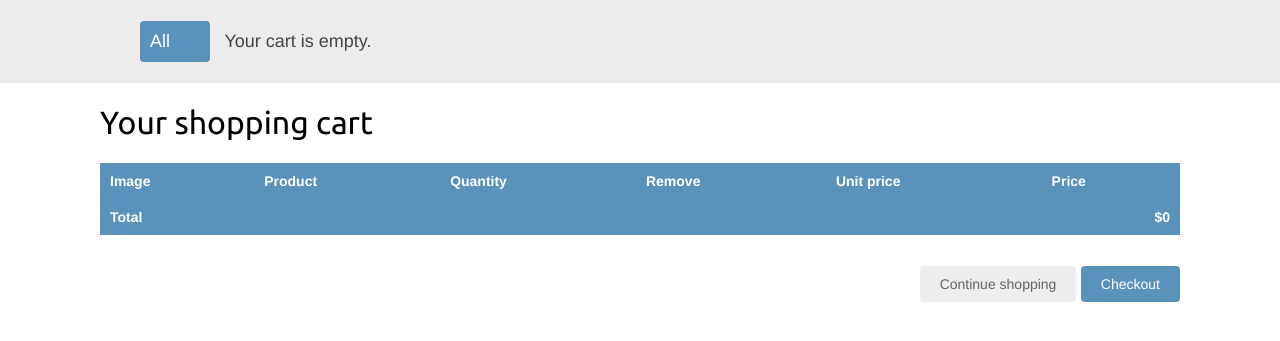
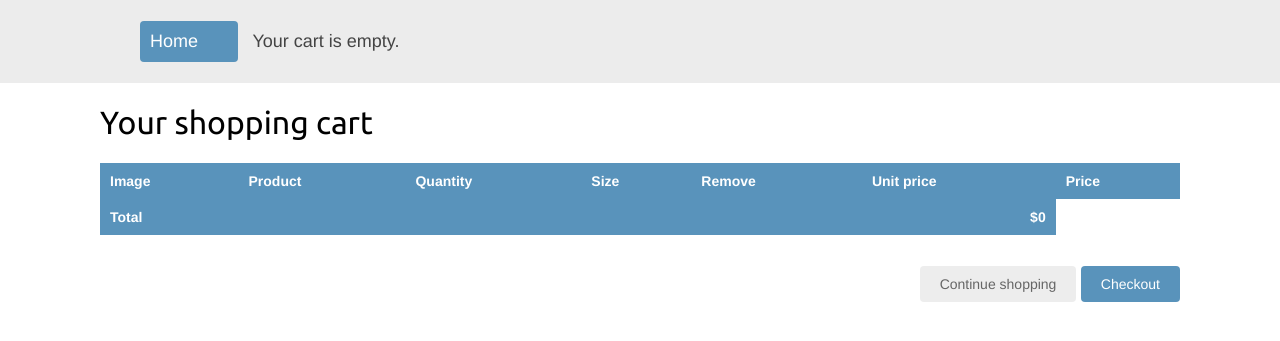
Before and after one commit to babonaresh/V5clothing, a Django app: page /cart/ in a window 1280 px wide. Shown: the part 46-387 px from the top of the page. Run offline with Django 3.2, Linux system fonts and the light colour scheme; parts of the project's set-up code (start-up, migrations or seed data) failed here and were passed over.

Commit message:
updated code
updated home page

```diff
--- a/myshop/cart/forms.py
+++ b/myshop/cart/forms.py
@@ -2,12 +2,12 @@ from django import forms
 
 
 PRODUCT_QUANTITY_CHOICES = [(i, str(i)) for i in range(1, 21)]
-
-
+#PRODUCT_SIZE_CHOICES = ['XS','S','M','L','XL','XXL','XXXL']
 class CartAddProductForm(forms.Form):
     quantity = forms.TypedChoiceField(
                                 choices=PRODUCT_QUANTITY_CHOICES,
                                 coerce=int)
+    #size = forms.CharField(label="SIZE",widget=forms.Select(PRODUCT_QUANTITY_CHOICES))
     update = forms.BooleanField(required=False,
                                 initial=False,
                                 widget=forms.HiddenInput)
--- a/myshop/cart/templates/cart/detail.html
+++ b/myshop/cart/templates/cart/detail.html
@@ -13,6 +13,7 @@
         <th>Image</th>
         <th>Product</th>
         <th>Quantity</th>
+          <th>Size</th>
         <th>Remove</th>
         <th>Unit price</th>
         <th>Price</th>
@@ -31,6 +32,7 @@
             <td>
               <form action="{% url "cart:cart_add" product.id %}" method="post">
                 {{ item.update_quantity_form.quantity }}
+                 {{ item.update_quantity_form.size }}
                 {{ item.update_quantity_form.update }}
                 <input type="submit" value="Update">
                 {% csrf_token %}
--- a/myshop/shop/templates/shop/base.html
+++ b/myshop/shop/templates/shop/base.html
@@ -13,7 +13,7 @@
   <div id="subheader">
   <ul id="ul li">
       <li {% if not category %}class="selected"{% endif %}>
-        <a href="{% url "shop:product_list" %}">All</a>
+        <a href="{% url "shop:product_list" %}">Home</a>
       </li>
       {% for c in categories %}
         <li {% if category.slug == c.slug %}class="selected"{% endif %}>
```
